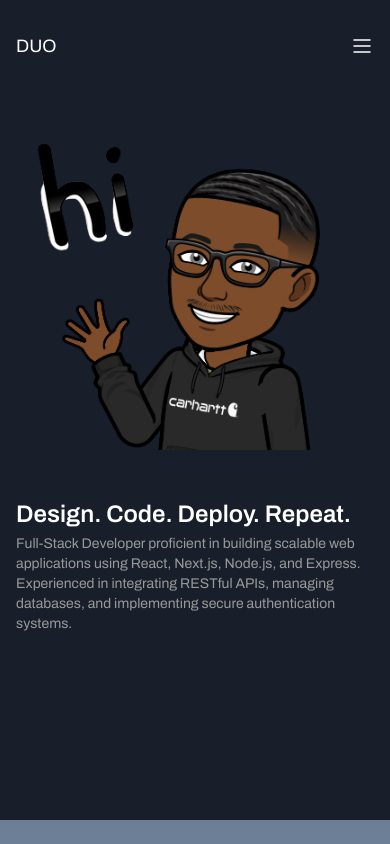
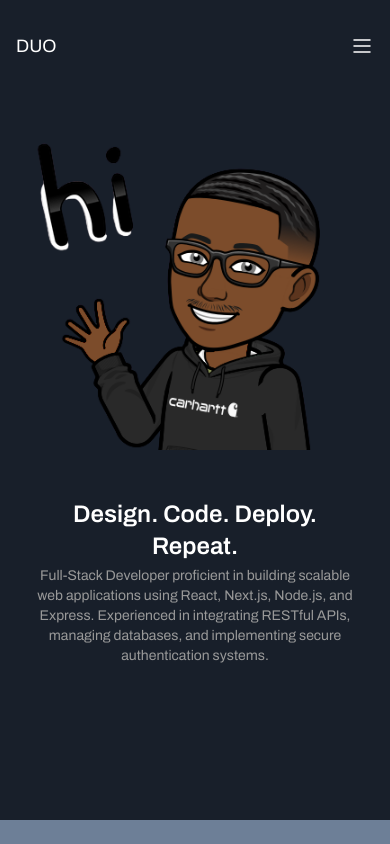
Before and after one commit to Davethadev/portfolio-v2, a Next.js app: page / in a window 390 px wide. Shown: the top 844 px of the page. Built offline with nearby package versions, Linux system fonts and the light colour scheme.

Commit message:
minor fixes

```diff
--- a/src/app/components/Contact.tsx
+++ b/src/app/components/Contact.tsx
@@ -11,7 +11,7 @@ const Contact = () => {
         </p>
         <a
           className="block mt-4 mx-0 px-2 py-2 rounded w-36 text-center text-sm font-archivo font-normal text-black bg-yellow-300 hover:bg-black hover:text-white md:block uppercase transition-all 500ms ease-in-out"
-          href="mailto: david_umanah@yahoo.com"
+          href="mailto:david_umanah@yahoo.com"
         >
           Get in touch
         </a>
--- a/src/app/components/Footer.tsx
+++ b/src/app/components/Footer.tsx
@@ -6,10 +6,10 @@ const Footer = () => {
       <div className="w-full md:w-[85%] my-0 mx-auto flex items-center justify-between py-4 px-4 md:px-0">
         <div className="font-archivo font-normal text-white text-base">DUO</div>
         <div className="flex items-center gap-4">
-          <a className="block text-xl" href="https://github.com/Davethadev">
+          <a className="block text-xl" href="https://github.com/Davethadev" target="_blank">
             <Image src='/github-brands-white.svg' alt="" width={18} height={18} />
           </a>
-          <a className="block text-xl" href="https://linkedin.com/in/david-umanah-364a2924b">
+          <a className="block text-xl" href="https://linkedin.com/in/david-umanah-364a2924b" target="_blank">
             <Image src='/linkedin-brands.svg' alt="" width={18} height={18} />
           </a>
           {/* <a
--- a/src/app/components/Hero.tsx
+++ b/src/app/components/Hero.tsx
@@ -12,7 +12,7 @@ const Hero = () => {
           className=""
         />
       </div>
-      <div className="w-full md:w-[60%]">
+      <div className="w-full md:w-[60%] px-4 md:px-0 text-center md:text-left">
         <h1 className="font-archivo font-semibold text-white text-2xl md:text-5xl leading-8 md:leading-14 pt-12 md:pt-0">
           Design. Code. Deploy. Repeat.
         </h1>
```
